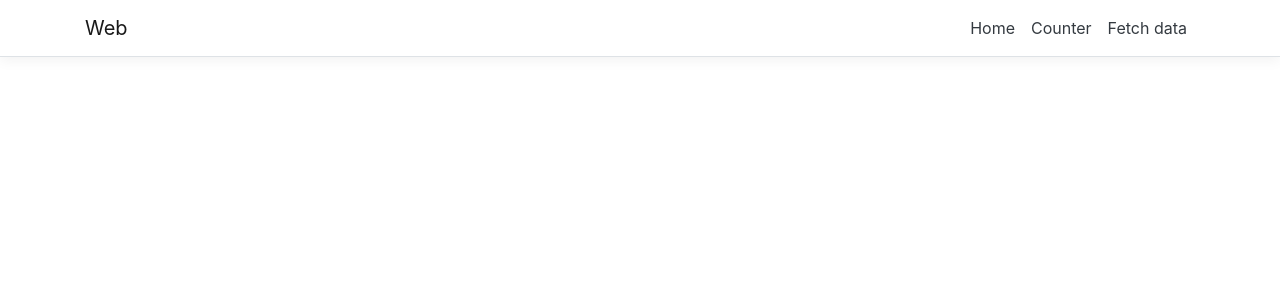
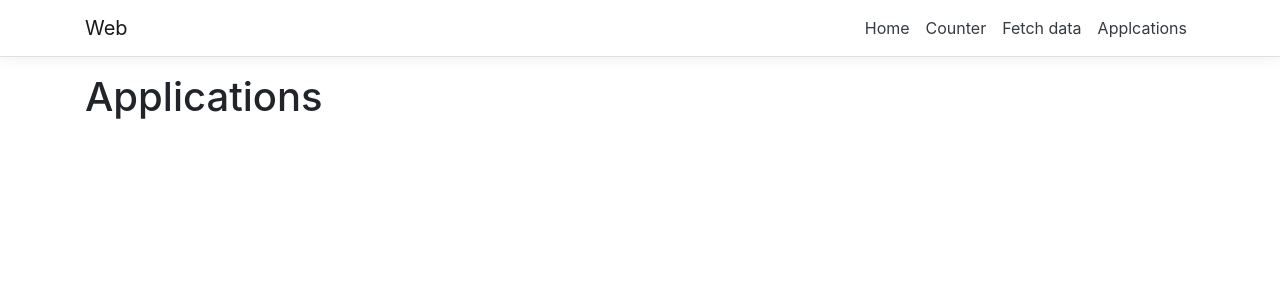
Before and after one commit to AntonyBaasan/oakauth, an Angular app in the folder src/Web/ClientApp/: page /applications in a window 1280 px wide. Before the commit this address led to /. Shown: the top 300 px of the page. Built offline with nearby package versions, Linux system fonts and the light colour scheme.

Commit message:
add applications page

```diff
--- a/src/Web/ClientApp/src/app/app-routing.module.ts
+++ b/src/Web/ClientApp/src/app/app-routing.module.ts
@@ -19,6 +19,13 @@ const appRoutes: Routes = [
         (m) => m.FetchDataModule
       ),
   },
+  {
+    path: 'applications',
+    loadChildren: () =>
+      import('./pages/applications/applications.module').then(
+        (m) => m.ApplicationsModule
+      ),
+  },
 ];
 
 @NgModule({
--- a/src/Web/ClientApp/src/app/nav-menu/nav-menu.component.html
+++ b/src/Web/ClientApp/src/app/nav-menu/nav-menu.component.html
@@ -37,6 +37,11 @@
               >Fetch data</a
             >
           </li>
+          <li class="nav-item" [routerLinkActive]="['link-active']">
+            <a class="nav-link text-dark" [routerLink]="['/applications']"
+              >Applcations</a
+            >
+          </li>
         </ul>
       </div>
     </div>
--- /dev/null
+++ b/src/Web/ClientApp/src/app/pages/applications/applications.component.html
@@ -0,0 +1 @@
+<h1>Applications</h1>
--- /dev/null
+++ b/src/Web/ClientApp/src/app/pages/applications/applications.component.ts
@@ -0,0 +1,13 @@
+import { Component } from '@angular/core';
+
+@Component({
+  selector: 'app-applications-component',
+  templateUrl: './applications.component.html'
+})
+export class ApplicationsComponent {
+  public currentCount = 0;
+
+  public incrementCounter() {
+    this.currentCount++;
+  }
+}
```
Also changed, not shown: src/Web/ClientApp/src/app/pages/applications/applications-routing.module.ts (added, +15 -0 lines), src/Web/ClientApp/src/app/pages/applications/applications.module.ts (added, +10 -0 lines), 1 other file (tests, documents, lock files or other folders).
